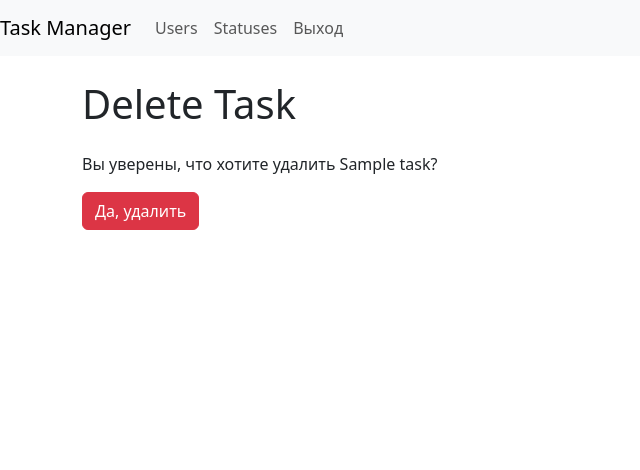
After one commit to EzerTigger/python-project-52, a Django app: page /tasks/1/delete/ in a window 1280 px wide. The commit adds this page. Shown: the top 470 px of the page, without its empty margins (0-640 px from the left). Run offline with Django 5.2, Linux system fonts and the light colour scheme; a user stored in the database is signed in; tables that the repository leaves empty hold one stand-in row (values such as "Sample post"); some libraries are stand-ins or nearby versions.

Commit message:
Realize delete task

```diff
--- /dev/null
+++ b/task_manager/tasks/templates/tasks/task_confirm_delete.html
@@ -0,0 +1,17 @@
+{% extends 'base.html' %}
+{% load i18n %}
+
+{% block title %}{% translate 'Delete task' %}{% endblock %}
+
+{% block content %}
+<h1 class="my-4">
+  {% translate 'Delete Task' %}
+</h1>
+
+<form method="post">
+  {% csrf_token %}
+  <p>Вы уверены, что хотите удалить {{ task.name }}?</p>
+  {{ form }}
+  <input class="btn btn-danger" type="submit" value="Да, удалить">
+</form>
+{% endblock %}
--- a/task_manager/tasks/templates/tasks/task_list.html
+++ b/task_manager/tasks/templates/tasks/task_list.html
@@ -32,7 +32,7 @@
     <td>
       <a href="">{% translate 'Update' %}</a>
       <br>
-      <a href="">{% translate 'Delete' %}</a>
+      <a href="{% url 'delete_task' task.id %}">{% translate 'Delete' %}</a>
     </td>
   </tr>
 {% endfor %}
--- a/task_manager/tasks/urls.py
+++ b/task_manager/tasks/urls.py
@@ -3,8 +3,8 @@ from . import views
 
 urlpatterns = [
     path('create/', views.CreateTaskView.as_view(), name='create_task'),
-    # path('<int:pk>/delete/', views.DeleteStatusView.as_view(),
-    #      name='delete_status'),
+    path('<int:pk>/delete/', views.DeleteTaskView.as_view(),
+         name='delete_task'),
     path('', views.TasksList.as_view(), name='task_list'),
     # path('<int:pk>/update/', views.UpdateStatusView.as_view(),
     #      name='update_status'),
--- a/task_manager/tasks/views.py
+++ b/task_manager/tasks/views.py
@@ -27,3 +27,9 @@ class CreateTaskView(LoginRequiredCustomMixin, SuccessMessageMixin, CreateView):
 class TasksList(LoginRequiredCustomMixin, ListView):
     model = Task
     permission_denied_message = _('You are not logged in. Please log in')
+
+
+class DeleteTaskView(LoginRequiredCustomMixin, DeleteView):
+    model = Task
+    success_url = reverse_lazy('task_list')
+    permission_denied_message = _('You are not logged in. Please log in')
```
